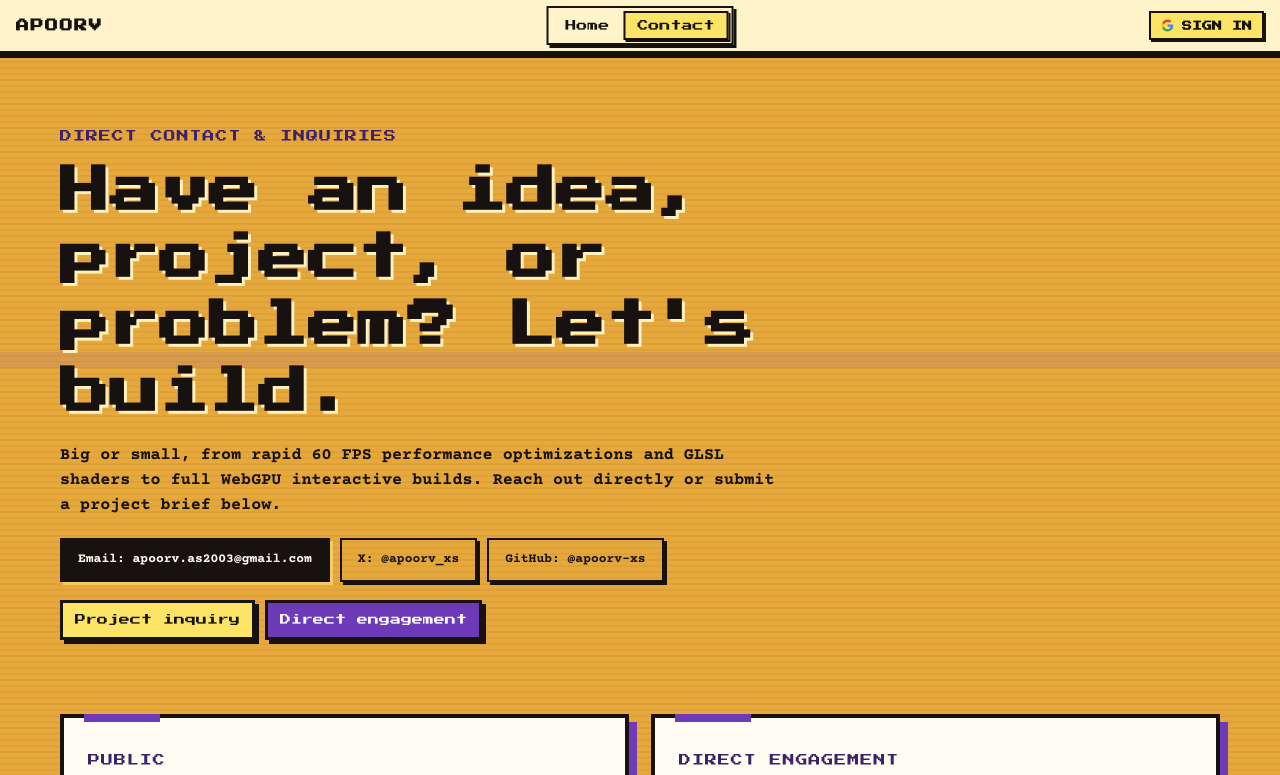
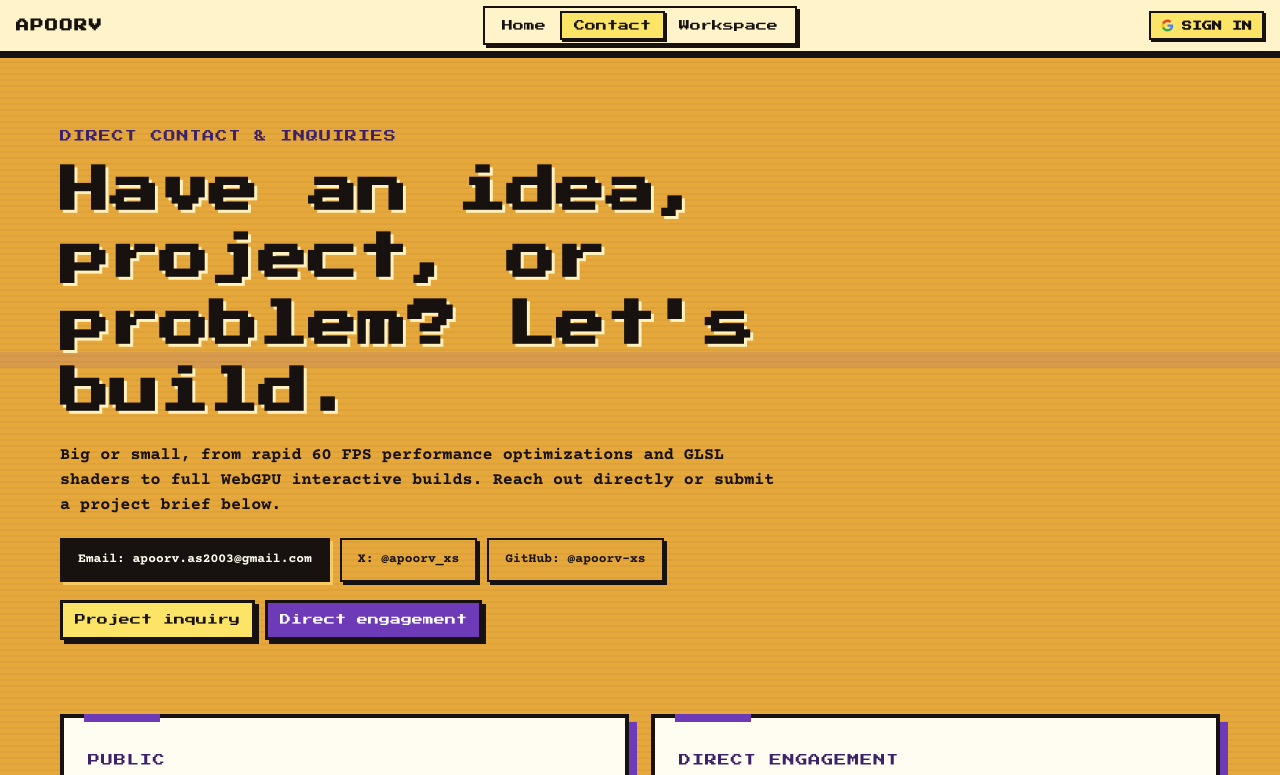
Before and after one commit to apoorv-xs/LevelDevil, a website: page sales.html in a window 1280 px wide. Shown: the top 775 px of the page. Drawn offline with nearby package versions, Linux system fonts and the light colour scheme; no server answers.

Commit message:
fix(nav): restore Workspace navigation link in Contact page header

```diff
--- a/sales.html
+++ b/sales.html
@@ -29,6 +29,7 @@
       <nav class="site-nav" aria-label="Primary navigation">
         <a href="/">Home</a>
         <a href="/sales" aria-current="page">Contact</a>
+        <a href="/workspace/">Workspace</a>
       </nav>
     </div>
 
```
